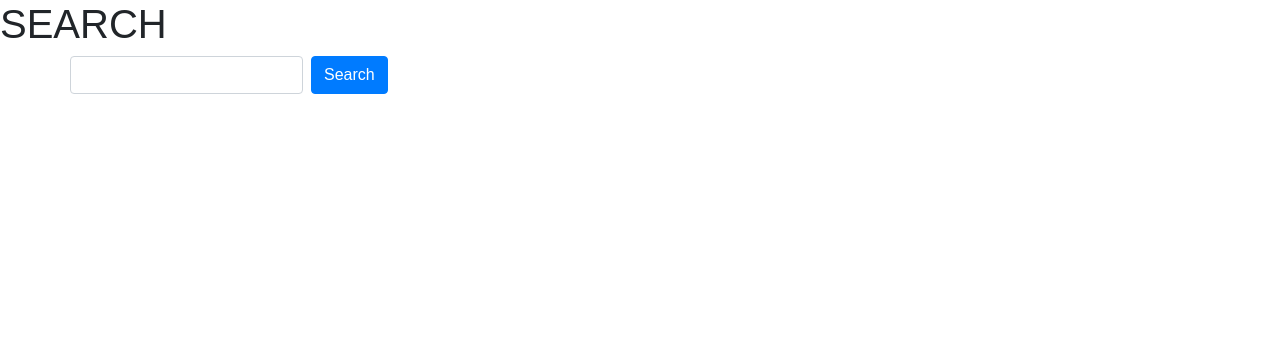
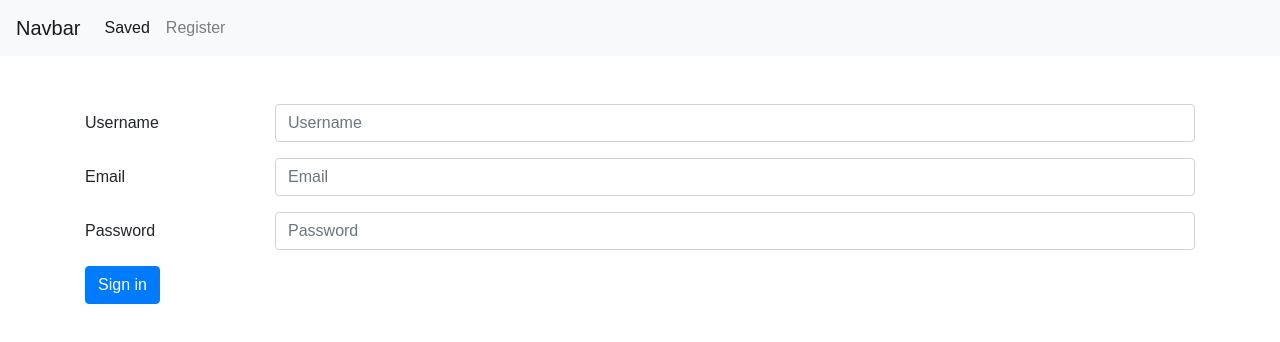
Before and after one commit to jwmann13/google-books, a React (Create React App) app in the folder client/: page /register in a window 1280 px wide. Shown: the top 342 px of the page. Built offline with nearby package versions, Linux system fonts and the light colour scheme.

Commit message:
created page to register uses and added navbar to app.js

```diff
--- a/client/src/App.js
+++ b/client/src/App.js
@@ -1,13 +1,48 @@
 import React, { Component } from "react";
-import { BrowserRouter as Router, Route, Switch } from "react-router-dom";
-import { Saved, Search } from "./pages";
+import { BrowserRouter as Router, Route, Switch, Link } from "react-router-dom";
+import { Saved, Search, Register } from "./pages";
 import "./App.css";
 
 class App extends Component {
   render() {
     return (
       <Router>
+        <nav className="navbar navbar-expand-lg navbar-light bg-light">
+          <Link to="/" className="navbar-brand">
+            Navbar
+          </Link>
+          <button
+            className="navbar-toggler"
+            type="button"
+            data-toggle="collapse"
+            data-target="#navbarSupportedContent"
+            aria-controls="navbarSupportedContent"
+            aria-expanded="false"
+            aria-label="Toggle navigation"
+          >
+            <span className="navbar-toggler-icon"></span>
+          </button>
+
+          <div className="collapse navbar-collapse" id="navbarSupportedContent">
+            <ul className="navbar-nav mr-auto">
+              <li className="nav-item active">
+                <Link to="/saved" className="nav-link">
+                  Saved <span className="sr-only">(current)</span>
+                </Link>
+              </li>
+              <li className="nav-item">
+                <Link to="/register" className="nav-link">
+                  Register
+                </Link>
+              </li>
+            </ul>
+          </div>
+        </nav>
+
         <Switch>
+          <Route path="/register">
+            <Register />
+          </Route>
           <Route path="/saved">
             <Saved />
           </Route>
--- /dev/null
+++ b/client/src/pages/Register/index.js
@@ -0,0 +1,83 @@
+import React, { useState } from "react";
+import API from "../../utils/API"
+
+function Register() {
+  const [register, setRegister] = useState({ username: "", email: "", password: "" });
+
+  function createUser(e) {
+    e.preventDefault();
+    API.createUser(register)
+      .then((response) => console.log(response))
+      .catch((err) => console.log(err));
+  }
+
+  function updateForm(e) {
+    let name = e.target.name;
+    let value = e.target.value;
+    setRegister({
+      ...register,
+      [name]: value
+    });
+  }
+
+  return (
+    <div className="container">
+      <form className="mt-5" onSubmit={createUser}>
+        <div className="form-group row">
+          <label htmlFor="username" className="col-sm-2 col-form-label">
+            Username
+          </label>
+          <div className="col-sm-10">
+            <input
+              type="text"
+              className="form-control"
+              id="username"
+              name="username"
+              placeholder="Username"
+              onChange={updateForm}
+            />
+          </div>
+        </div>
+        <div className="form-group row">
+          <label htmlFor="email" className="col-sm-2 col-form-label">
+            Email
+          </label>
+          <div className="col-sm-10">
+            <input
+              type="email"
+              className="form-control"
+              id="email"
+              name="email"
+              placeholder="Email"
+              onChange={updateForm}
+            />
+          </div>
+        </div>
+        <div className="form-group row">
+          <label htmlFor="password" className="col-sm-2 col-form-label">
+            Password
+          </label>
+          <div className="col-sm-10">
+            <input
+              type="password"
+              className="form-control"
+              id="password"
+              name="password"
+              placeholder="Password"
+              onChange={updateForm}
+            />
+          </div>
+        </div>
+        <div className="form-group row">
+          <div className="col-sm-10">
+            <button type="submit" className="btn btn-primary">
+              Sign in
+            </button>
+          </div>
+        </div>
+      </form>
+    </div>
+  );
+}
+
+export default Register;
--- a/client/src/pages/index.js
+++ b/client/src/pages/index.js
@@ -1,4 +1,5 @@
 import Saved from "./Saved";
 import Search from "./Search";
+import Register from "./Register";
 
-export { Saved, Search };
+export { Saved, Search, Register };
```
